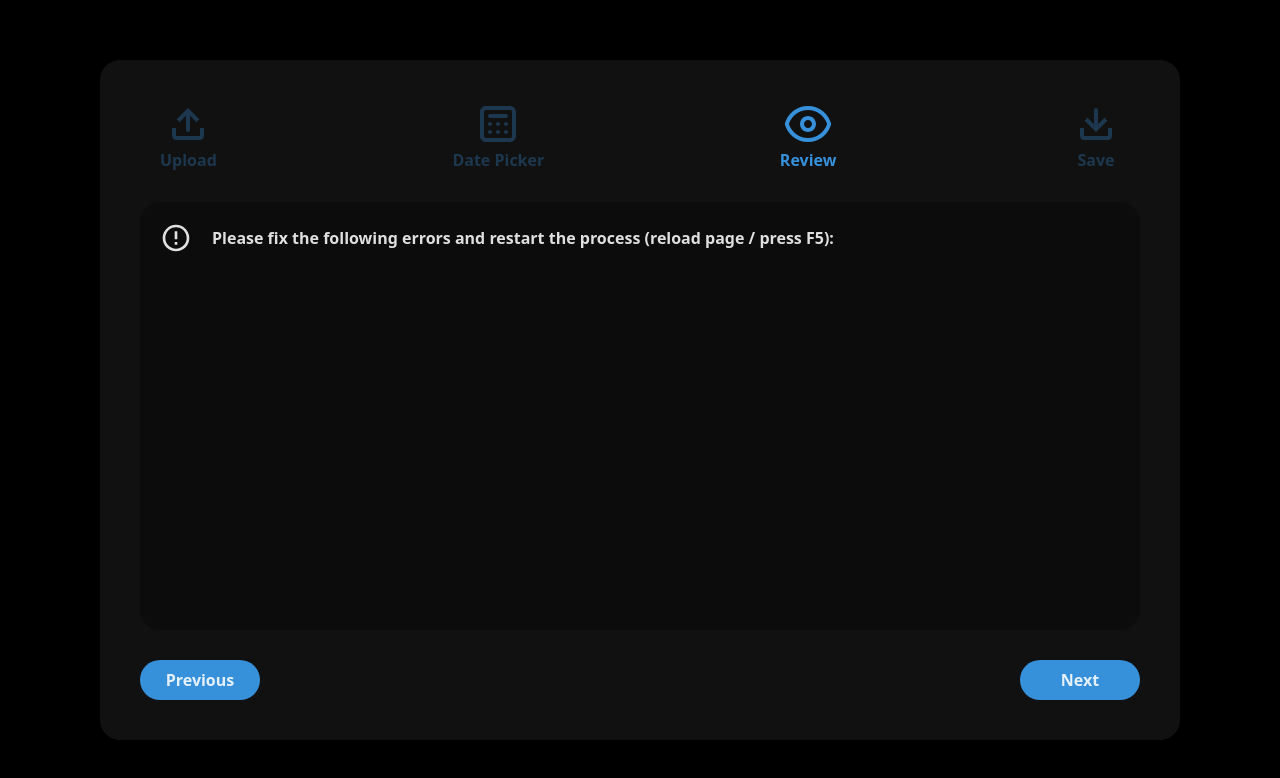
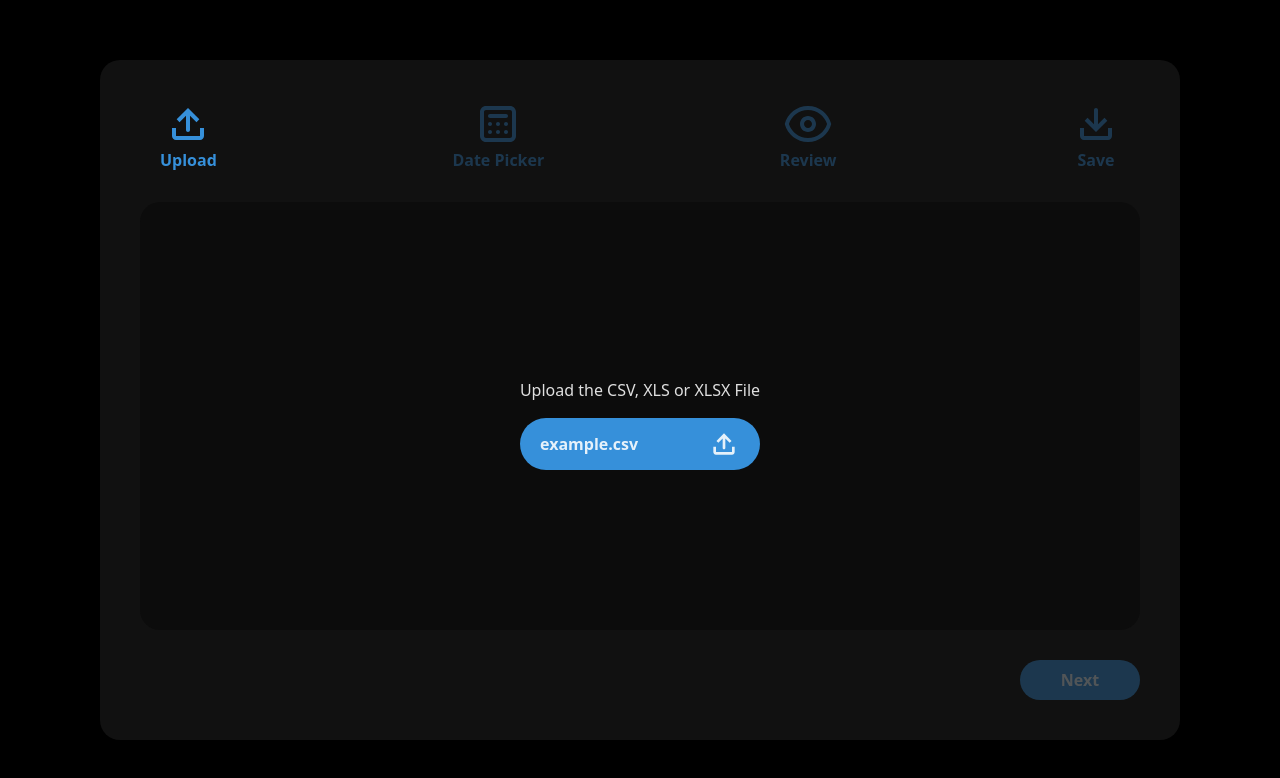
Before and after one commit to lukerichter/tagap-v3, a React (Vite) app: page / in a window 1280 px wide. Shown: the top 778 px of the page. Built offline with nearby package versions, Linux system fonts and the light colour scheme.

Commit message:
feat: add SaveContent filler

```diff
--- a/src/App.jsx
+++ b/src/App.jsx
@@ -1,24 +1,26 @@
 import { useState } from 'react'
 import { CgSoftwareUpload, CgCalendarDates, CgEye, CgSoftwareDownload } from "react-icons/cg";
+
 import ProgressionBar from './components/ProgressionBar/ProgressionBar'
 import UploadContent from './components/Content/UploadContent/UploadContent'
 import DateContent from './components/Content/DateContent/DateContent.jsx';
 import PreviewContent from './components/Content/PreviewContent/PreviewContent.jsx';
+import SaveContent from './components/Content/SaveContent/SaveContent.jsx';
 import Navigation from './components/Navigation/Navigation.jsx';
+
 import './App.css'
-import { checkFile, checkDate } from './utils/logic.js'
-import { previewTable, readFile } from './utils/evaluation.js'
+
+import { checkDate } from './utils/logic.js'
+import { previewTable, readFile, runEvaluation } from './utils/evaluation.js'
 
 
 function App() {
 
     const [data, setData] = useState(null)
     const [date, setDate] = useState(new Date())
-    const [stage, setStage] = useState(2)
-    const [errors, setErrors] = useState(null)
-
+    const [stage, setStage] = useState(0)
+    const [errors, setErrors] = useState([])
     const [lockDate, setLockDate] = useState(false)
-
 
     function nextStage() {
         setStage(Math.min(stages.length - 1, stage + 1))
@@ -27,7 +29,6 @@ function App() {
     function prevStage() {
         setStage(Math.max(0, stage - 1))
     }
-
 
     async function handleFileParse(file) {
         try {
@@ -38,18 +39,17 @@ function App() {
         }
     }
 
-
     const stages = [
-        {
+        { // File selector
             content: <UploadContent upload={handleFileParse} />,
             icon: <CgSoftwareUpload />,
             name: "Upload",
             prevFunction: null,
-            nextFunction: () => { nextStage() },
+            nextFunction: nextStage,
             prevCondition: () => true,
             nextCondition: () => data
         },
-        {
+        { // Date picker
             content: <DateContent preDate={date} changeDate={setDate} setLockDate={setLockDate} />,
             icon: <CgCalendarDates />,
             name: "Date Picker",
@@ -58,17 +58,17 @@ function App() {
             prevCondition: () => !lockDate,
             nextCondition: () => !lockDate && checkDate(date)
         },
-        {
-            content: <PreviewContent errors={errors}/>,
+        { // Table Checker / Preview
+            content: <PreviewContent errors={errors} />,
             icon: <CgEye />,
             name: "Review",
             prevFunction: prevStage,
-            nextFunction: nextStage,
+            nextFunction: () => { nextStage(), runEvaluation(data, date) },
             prevCondition: () => true,
-            nextCondition: () => !errors
+            nextCondition: () => errors.length === 0
         },
-        {
-            // content: <DateContent />,
+        { // Evaluation and save file
+            content: <SaveContent />,
             icon: <CgSoftwareDownload />,
             name: "Save",
             prevFunction: prevStage,
--- /dev/null
+++ b/src/components/Content/SaveContent/SaveContent.jsx
@@ -0,0 +1,12 @@
+import './SaveContent.css'
+
+function SaveContent() {
+    return (
+        <div>
+            coming soon.
+            (evaluation in browser console)
+        </div>
+    )
+}
+
+export default SaveContent
--- a/src/utils/evaluation.js
+++ b/src/utils/evaluation.js
@@ -57,10 +57,6 @@ function isValidNumber(value) {
     return false
 }
 
-function runEvaluation() {
-    evalAll()
-}
-
 function readFile(file) {
 
     return new Promise((resolve, reject) => {
@@ -75,7 +71,7 @@ function readFile(file) {
 }
 
 
-function evalAll(data, date) {
+function runEvaluation(data, date) {
 
     const evalList = []
     data.forEach(pers => {
@@ -182,4 +178,4 @@ function format(val) {
     return val.toLowerCase().replace(' ', '').replace(',', '.')
 }
 
-export { previewTable, readFile }
+export { previewTable, readFile, runEvaluation }
```
Also changed, not shown: src/components/Content/SaveContent/SaveContent.css (added).
